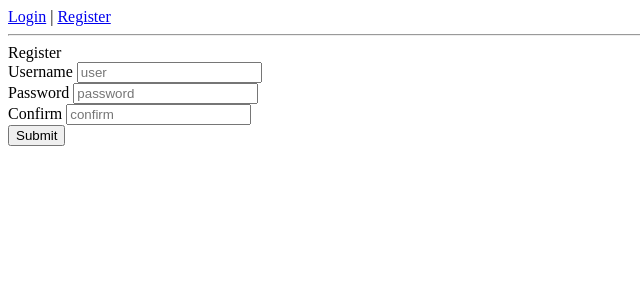
After one commit to gye-tgm/trackit, a Flask app: page /users/register/ in a window 1280 px wide. The commit adds this page. Shown: the top 300 px of the page, without its empty margins (0-640 px from the left). Run offline with Flask 2, Linux system fonts and the light colour scheme; some libraries are stand-ins or nearby versions.

Commit message:
Added registration

```diff
--- a/app/templates/base.html
+++ b/app/templates/base.html
@@ -9,9 +9,9 @@
 {% from "forms/macros.html" import render_link %}
 
 {% if current_user.is_authenticated() %}
-    Logged in as {{ current_user.username }} | {{ render_link("users.logout", "Logout") }} </a>
+    Logged in as {{ current_user.username }} | {{ render_link("users.logout", "Logout") }}
 {% else %}
-    {{ render_link("users.login", "Login") }}
+    {{ render_link("users.login", "Login") }} | {{ render_link("users.register", "Register") }}
 {% endif %}
 
 <hr>
--- a/app/templates/tracking/index.html
+++ b/app/templates/tracking/index.html
@@ -1,6 +1,4 @@
 {% extends "base.html" %}
 {% block content %}
     <h1>Index page</h1>
-
-
 {% endblock %}
--- a/app/templates/users/login.html
+++ b/app/templates/users/login.html
@@ -2,7 +2,7 @@
 {% block content %}
     {% from "forms/macros.html" import render_field %}
     <form method="POST" action=".">
-        {{ form.csrf_token }}
+        {{ form.hidden_tag() }}
         {{ render_field(form.name, placeholder="username") }}
         {{ render_field(form.password,  placeholder="password") }}
         <button type="submit" value="Login" id="sign_in">Log In</button>
--- /dev/null
+++ b/app/templates/users/register.html
@@ -0,0 +1,14 @@
+{% extends "base.html" %}
+{% block content %}
+
+    Register
+
+    {% from "forms/macros.html" import render_field %}
+    <form method="POST" action=".">
+        {{ form.hidden_tag() }}
+        {{ render_field(form.name, placeholder="user") }}
+        {{ render_field(form.password, placeholder="password") }}
+        {{ render_field(form.confirm, placeholder="confirm") }}
+        <input type="submit">
+    </form>
+{% endblock %}
--- a/app/users/forms.py
+++ b/app/users/forms.py
@@ -19,3 +19,17 @@ class LoginForm(Form):
         if not user.is_valid_password(form.password.data):
             raise ValidationError("Invalid password")
         form.user = user
+
+
+class RegisterForm(Form):
+    name = StringField('Username', [InputRequired()])
+    password = PasswordField('Password', [InputRequired()])
+    confirm = PasswordField('Confirm', [InputRequired()])
+
+    def validate_password(form, field):
+        if form.password.data != form.confirm.data:
+            raise ValidationError("Passwords do not match")
+
+    def validate_name(form, field):
+        if User.query.filter(User.username == form.name.data).count() > 0:
+            raise ValidationError("User already exists")
--- a/app/users/views.py
+++ b/app/users/views.py
@@ -1,4 +1,5 @@
-from app.users.forms import LoginForm
+from app.models import User
+from app.users.forms import LoginForm, RegisterForm
 from flask import Blueprint, flash, redirect, url_for, render_template, request
 from flask.ext.login import login_user, login_required, logout_user
 
@@ -11,7 +12,7 @@ def login():
     if form.validate_on_submit():
         login_user(form.user)
         flash("Login successful")
-        return redirect(url_for('tracking.index'))
+        return redirect(url_for('.index'))
     return render_template('users/login.html', form=form)
 
 
@@ -20,4 +21,20 @@ def login():
 def logout():
     # Tell Flask-Login to destroy the ession->User connection for this session.
     logout_user()
-    return redirect(url_for('tracking.index'))
+    return redirect(url_for('.index'))
+
+
+@mod.route('/register/', methods=("POST", "GET"))
+def register():
+    form = RegisterForm(request.form)
+    if form.validate_on_submit():
+        user = User.create(username=form.name.data,
+                           password=form.password.data)
+        flash("Registratoin successful")
+        return redirect(url_for(".index"))
+    return render_template('users/register.html', form=form)
+
+
+@mod.route('/')
+def index():
+    return render_template('users/index.html')
```
Also changed, not shown: app/templates/users/index.html (added, +12 -0 lines).
